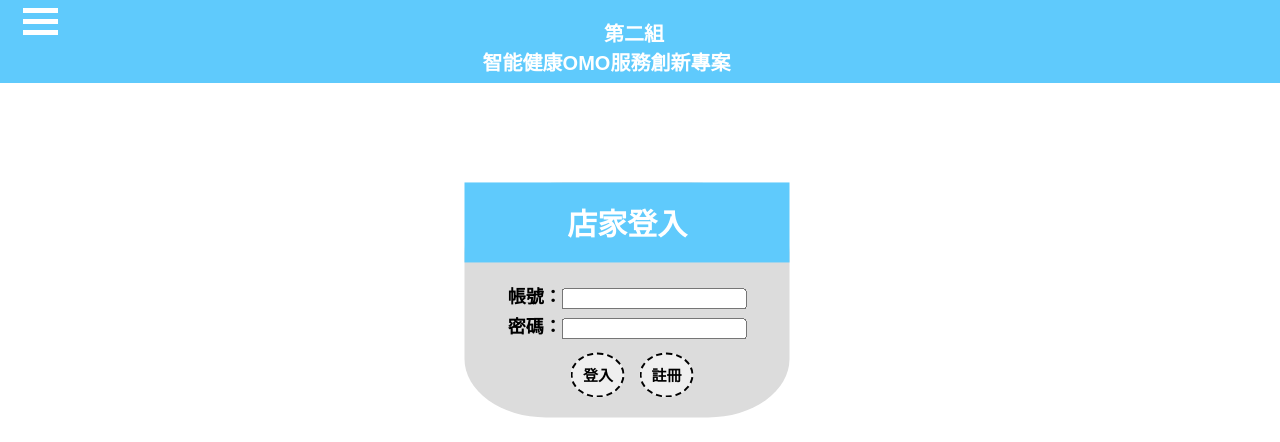
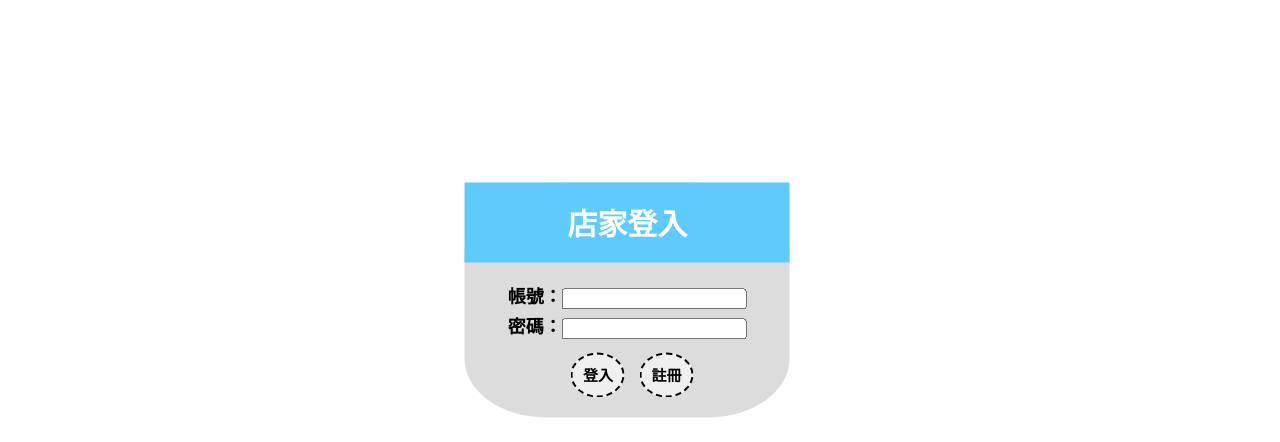
Before and after one commit to ijustwanthighergrade/1112_SE_FinalProject_group2, a Django app: page /login/ in a window 1280 px wide. Shown: the top 442 px of the page. Run offline with Django 4.2, Linux system fonts and the light colour scheme.

Commit message:
header+menuvu. 5/4j06

```diff
--- a/Dashboard/static/css/header.css
+++ b/Dashboard/static/css/header.css
@@ -4,15 +4,22 @@
     background-color: rgb(255, 255, 255);
     margin: 6px 0;
 }
+
 .mainHeader{
 background-color: rgb(95, 202, 252);
-height:75px;
-margin-top: -13px;
+height:85px;
+margin-top: -8px;
 margin-left: -10px;
 margin-right: -8px;
 padding: 5px;
-padding-top: 3px;
-padding-bottom: 10px;
+padding-top: 1px;
+margin-bottom: 20px;
+vertical-align: auto;
+position: sticky;
+}
+
+.headercontent{
+  height: fit-content;
 }
 
 .logouticon{
@@ -23,13 +30,15 @@ padding-bottom: 10px;
   padding: 1px;
   border-radius: 100%;
   position: absolute;
-  top: 480px;
-  right: 35px;
+  top: 500px;
+  right: 40px;
 }
 
 .logouticon:hover{
-top: 476px;
-right: 31px;
+  width: 50px;
+  height: 50px;
+top: 502px;
+right: 38px;
 float: right;
 background-color: white;
 padding: 4px;
@@ -42,17 +51,19 @@ cursor: pointer;
   font-weight: bold;
   text-align: center;
   color: white;
-  font-size: 20px;
-  padding-right:65px;
-
+  font-size: 21px;
+  padding-right:50px;
+  padding-top: 20px;
+  margin-bottom: 10px;
 }
 
 .indexmenu{
-margin-top: 4px;
+padding-top: 10px;
 font-size:30px;
 cursor:pointer;
 float: left;
 margin-left: 20px;
+margin-top: 20px;
 }
 
 .overlay {
--- a/Dashboard/templates/header.html
+++ b/Dashboard/templates/header.html
@@ -10,10 +10,12 @@
 </head>
 <body>
     <header class="mainHeader">
+      <div class="headercontent">
                 <span class="indexmenu" onclick="openNav()">
                     <div class="icon"></div> <div class="icon"></div> <div class="icon"></div>
                 </span>
                 <p class="teamtitle">第二組<br>智能健康OMO服務創新專案</p>
+      </div>
     </header>
 
     <div id="myNav" class="overlay">
--- a/Dashboard/templates/login.html
+++ b/Dashboard/templates/login.html
@@ -9,7 +9,6 @@
     <link href="{% static "css/login.css" %}" rel="stylesheet">
 </head>
 <body>
-    {% include 'header.html' %}
     <div class="loginform">
         <h1 class="logintitle">店家登入</h1>
         <div class="loginfield">
```
